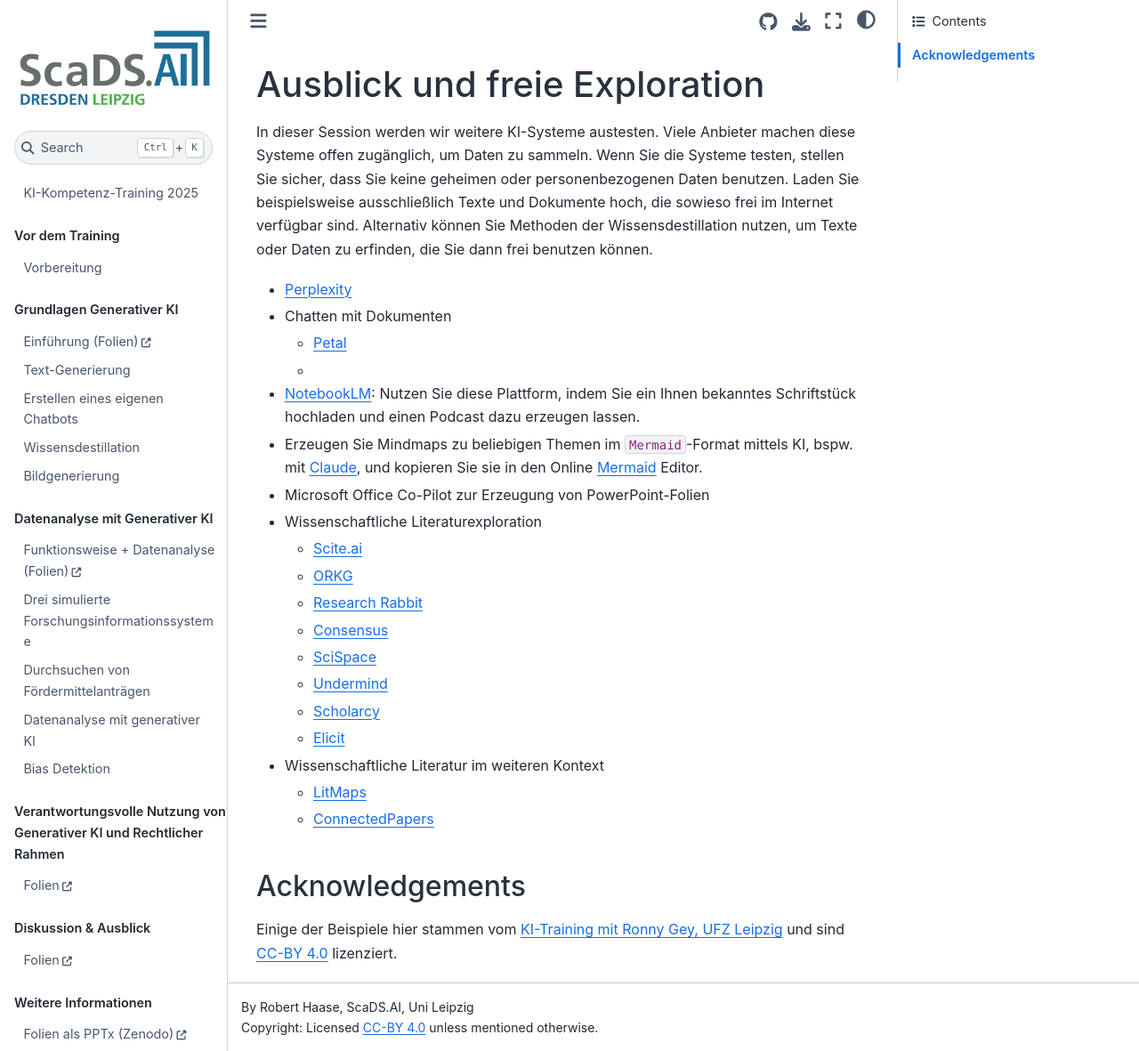
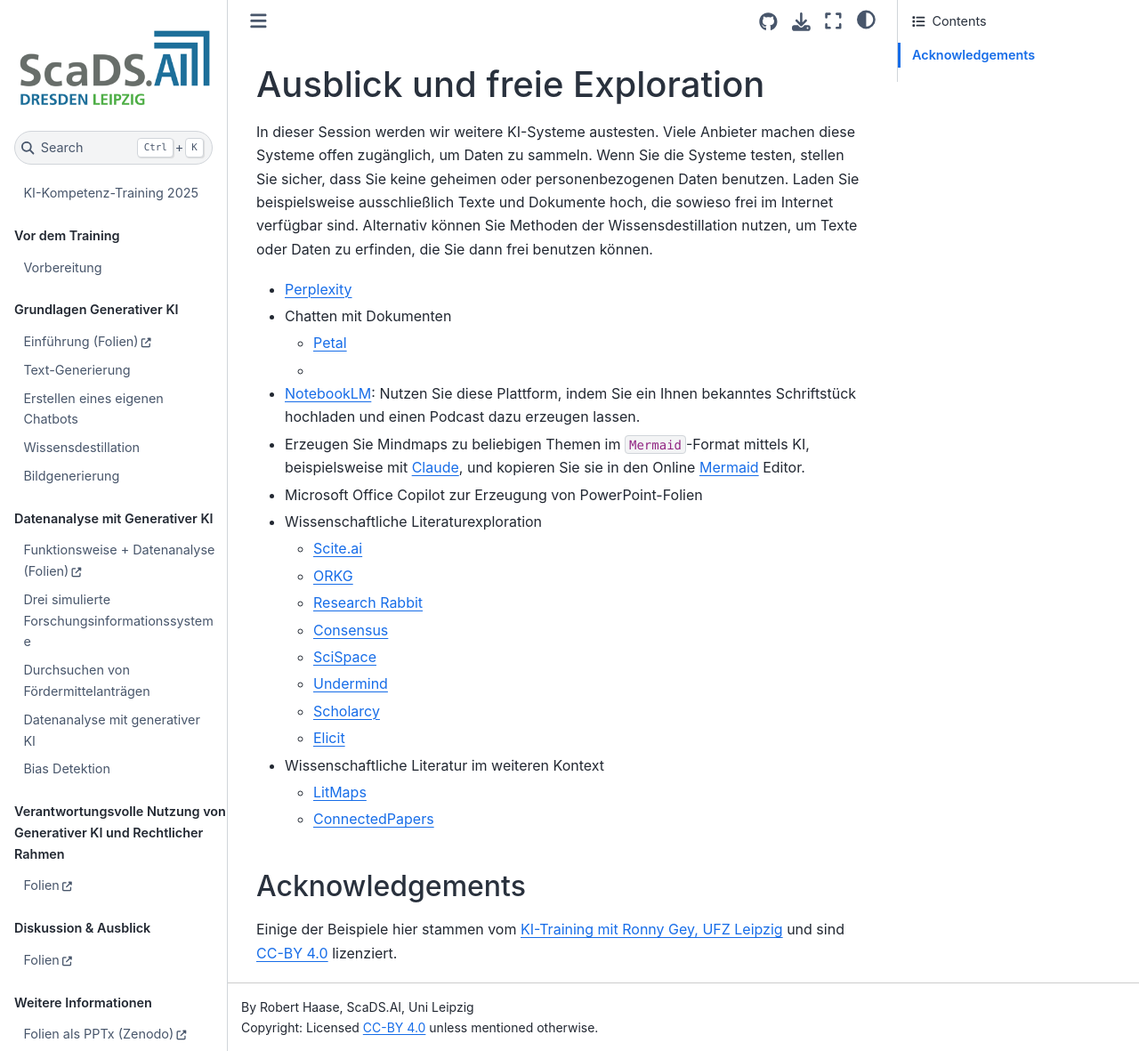
Before and after one commit to ScaDS/ki-kompetenz-training-2025, a Jupyter Book: the page built from session4/README.md, in a window 1280 px wide and 1181 px high. Shown: the whole window at 89% size. Built offline with Jupyter Book 1.0.4 settings and Sphinx 7.4.7 and the Sphinx Book theme 1.1.4, drawn with Linux system fonts in a browser that asks for light colours.

Commit message:
Fixed spelling of "bspw." to "beispielsweise" and "Co-Pilot" to "Copilot"

```diff
--- a/session4/README.md
+++ b/session4/README.md
@@ -7,8 +7,8 @@ In dieser Session werden wir weitere KI-Systeme austesten. Viele Anbieter machen
   * [Petal](https://www.petal.org/)
   *
 * [NotebookLM](https://notebooklm.google.com/): Nutzen Sie diese Plattform, indem Sie ein Ihnen bekanntes Schriftstück hochladen und einen Podcast dazu erzeugen lassen.
-* Erzeugen Sie Mindmaps zu beliebigen Themen im `Mermaid`-Format mittels KI, bspw. mit [Claude](https://claude.ai), und kopieren Sie sie in den Online [Mermaid](https://mermaid.live/edit) Editor.
-* Microsoft Office Co-Pilot zur Erzeugung von PowerPoint-Folien
+* Erzeugen Sie Mindmaps zu beliebigen Themen im `Mermaid`-Format mittels KI, beispielsweise mit [Claude](https://claude.ai), und kopieren Sie sie in den Online [Mermaid](https://mermaid.live/edit) Editor.
+* Microsoft Office Copilot zur Erzeugung von PowerPoint-Folien
 * Wissenschaftliche Literaturexploration
   * [Scite.ai](https://scite.ai/)
   * [ORKG](https://orkg.org/)
```
